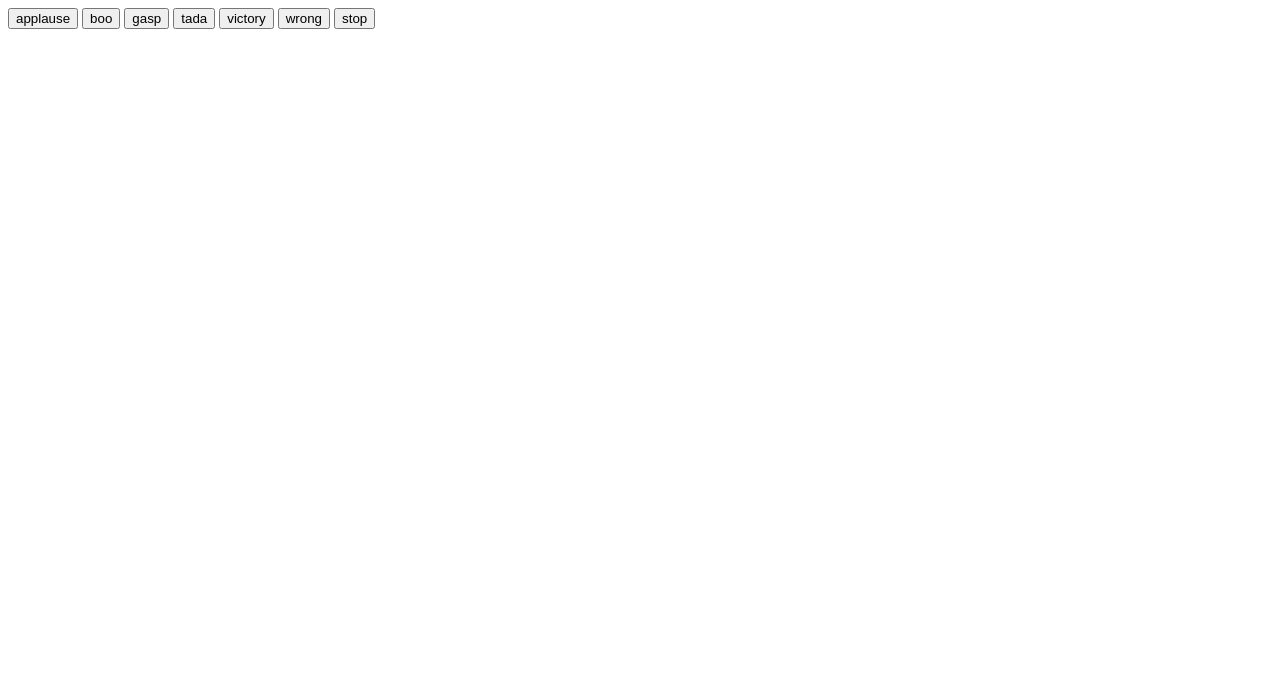
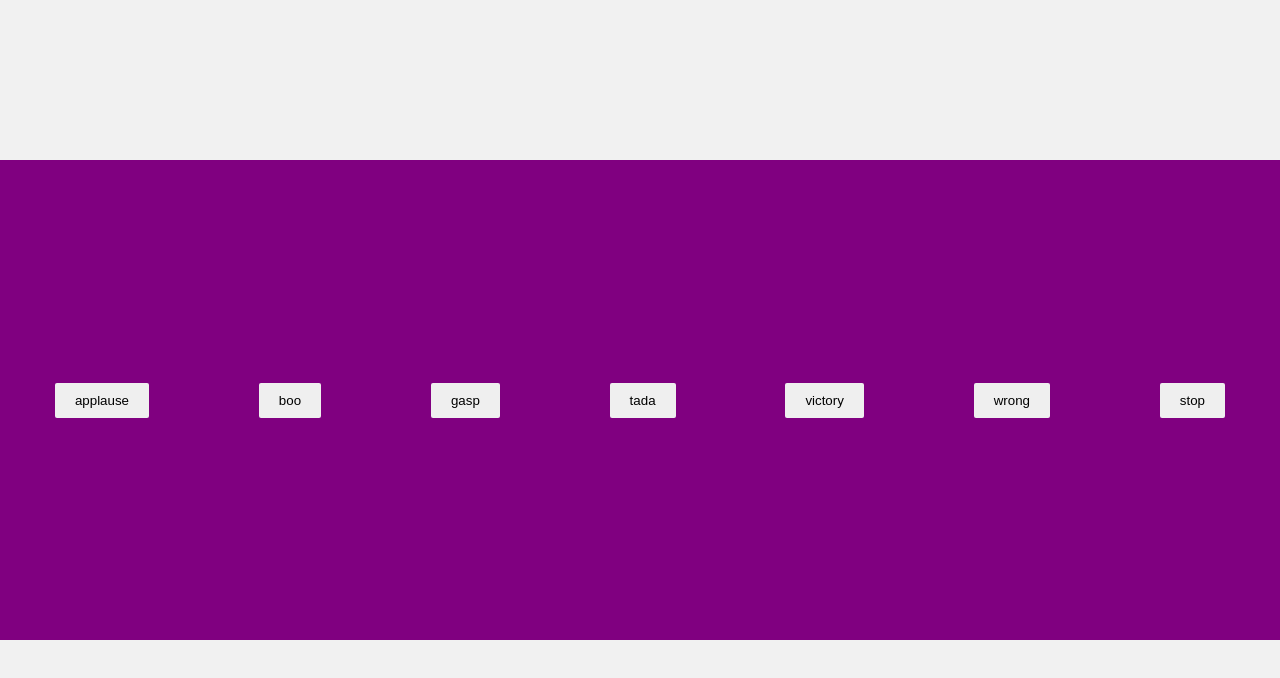
Before and after one commit to acciojob/Soundbar-itsNeer, a website: page main.html in a window 1280 px wide. Drawn offline with Linux system fonts and the light colour scheme.

Commit message:
created a submission

```diff
--- a/styles.css
+++ b/styles.css
@@ -1 +1,37 @@
 /*  your css code here. If applicable */
+* {
+    padding: 0;
+    margin: 0;
+    box-sizing: border-box;
+}
+
+body {
+    background-color: #f1f1f1;
+    height: 100vh;
+    display: flex;
+    justify-content: center;
+    align-items: center;
+}
+.buttons {
+    background: purple;
+    width: 100%;
+    height: 60%;
+    display: flex;
+    justify-content: space-around;
+    align-items: center;
+}
+
+button {
+    padding: 10px 20px;
+    /* color: white; */
+    border: none;
+    border-radius: 2px;
+    cursor: pointer;
+    transition: background-color 0.3s ease;
+}
+button:active {
+    background-color: rgba(167, 19, 241, 0.779);
+    -webkit-transform: scale(0.95);
+    -ms-transform: scale(0.95);
+    transform: scale(0.95);
+}
```
